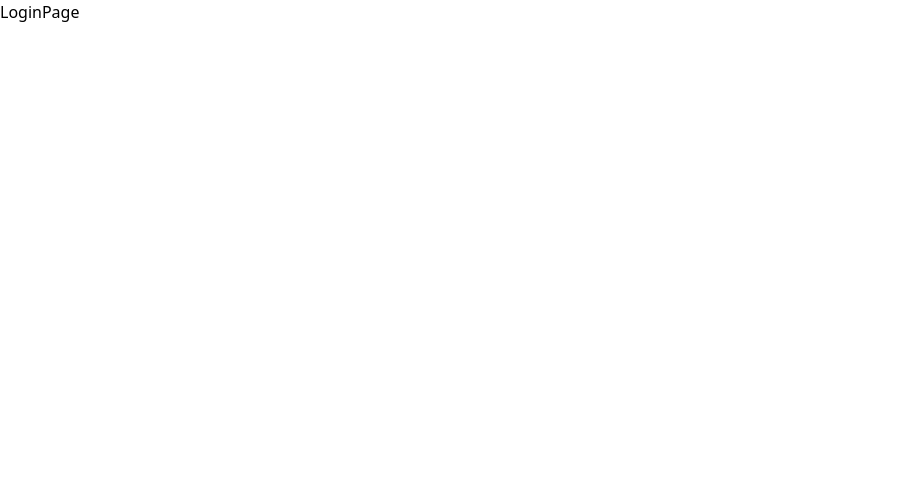
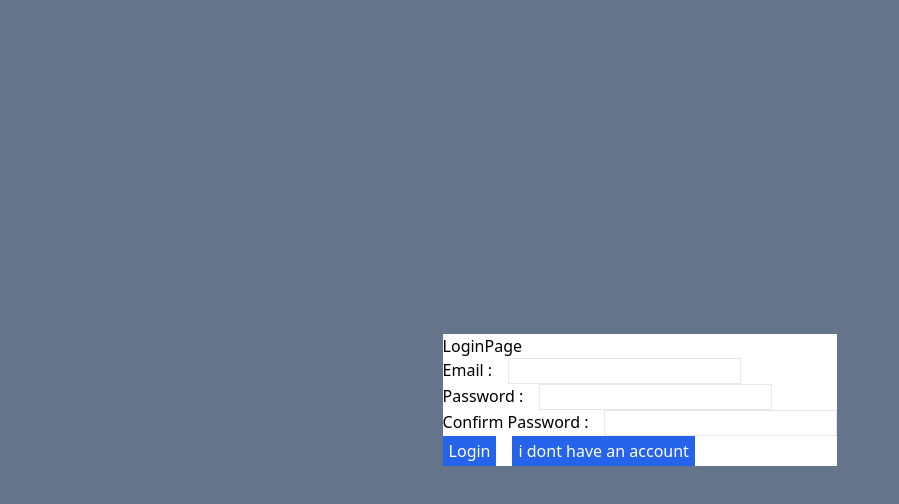
Before and after one commit to ariefhk/notes-app-v1, a React (Vite) app: page /login in a window 1280 px wide. Shown: the top 504 px of the page, without its empty margins (0-899 px from the left). Built offline with nearby package versions, Linux system fonts and the light colour scheme.

Commit message:
feat: add new

```diff
--- /dev/null
+++ b/src/components/Navigation.jsx
@@ -0,0 +1,3 @@
+export default function Navigation() {
+    return <div></div>;
+}
--- a/src/components/NotesApp.jsx
+++ b/src/components/NotesApp.jsx
@@ -3,11 +3,13 @@ import HomePage from "../pages/HomePage";
 import LoginPage from "../pages/LoginPage";
 import RequiredAuthProvider from "../providers/RequiredAuthProvider";
 import AddNotePage from "../pages/AddNotePage";
+import RegisterPage from "../pages/RegisterPage";
 
 export default function NotesApp() {
     return (
         <Routes>
             <Route path='/login' element={<LoginPage />} />
+            <Route path='/register' element={<RegisterPage />} />
             <Route element={<RequiredAuthProvider />}>
                 <Route path='/' element={<HomePage />} />
                 <Route path='/add' element={<AddNotePage />} />
--- a/src/pages/HomePage.jsx
+++ b/src/pages/HomePage.jsx
@@ -1,4 +1,49 @@
+import { useQuery } from "@tanstack/react-query";
+import { getAccessToken } from "../lib/api";
+// import { useNavigate } from "react-router-dom";
+
 export default function HomePage() {
+    // const navigate = useNavigate();
+    const {
+        data: todos,
+        isError,
+        isLoading,
+        isSuccess,
+    } = useQuery({
+        queryKey: ["getTodos"],
+        queryFn: async ({ signal }) => {
+            const response = await fetch(`https://notes-api.dicoding.dev/v1/notes`, {
+                signal,
+                headers: {
+                    "Content-Type": "application/json",
+                    Authorization: `Bearer ${getAccessToken()}`,
+                },
+            });
+
+            if (!response.ok) {
+                // navigate("/login", { replace: true });
+                throw new Error(response.statusText);
+            }
+            return response.json();
+        },
+    });
+
+    if (isLoading) {
+        return <h1>Loading...</h1>;
+    }
+
+    if (isError) {
+        return <h1>Sorry you have error</h1>;
+    }
+
+    if (isSuccess) {
+        console.log(todos.data);
+        return todos?.data.map((todo) => {
+            return <h1 key={todo.id}>{todo.body}</h1>;
+        });
+    }
+
+    console.log("render page");
     return (
         <div className='h-screen w-screen bg-red-600'>
             <h1>test homepage</h1>
--- a/src/pages/LoginPage.jsx
+++ b/src/pages/LoginPage.jsx
@@ -1,7 +1,108 @@
+import { useMutation } from "@tanstack/react-query";
+import { useNavigate } from "react-router-dom";
+import useInput from "../hooks/useInput";
+import clsx from "clsx";
+import { putAccessToken } from "../lib/api";
+
 export default function LoginPage() {
+    const { mutateAsync, isPending } = useMutation({
+        mutationKey: ["login"],
+        mutationFn: ({ email, password }) => {
+            return fetch(`https://notes-api.dicoding.dev/v1/login`, {
+                method: "POST",
+                headers: {
+                    "Content-Type": "application/json",
+                },
+                body: JSON.stringify({ email, password }),
+            });
+        },
+        onError: (err) => {
+            console.log(err);
+        },
+    });
+
+    const navigate = useNavigate();
+    const [email, onEmailChange] = useInput("");
+    const [password, onPasswordChange] = useInput("");
+    const [confirmPassword, onConfirmPasswordChange] = useInput("");
+
+    const handleSubmit = async (e) => {
+        e.preventDefault();
+
+        const checkInput = email || password || confirmPassword;
+
+        if (!checkInput) {
+            alert("input cant be empty");
+            return;
+        }
+
+        if (password !== confirmPassword) {
+            alert("invalid check password");
+            return;
+        }
+
+        try {
+            const response = await mutateAsync({ name, email, password });
+            const data = await response.json();
+            const token = data?.data?.accessToken;
+            putAccessToken(token);
+            if (response.ok) {
+                navigate("/", { replace: true });
+            }
+        } catch (error) {
+            console.log(error.message);
+        }
+    };
+
     return (
-        <div>
-            <h1>LoginPage</h1>
-        </div>
+        <section className='flex h-screen w-screen items-center justify-center bg-slate-500 '>
+            <form className='bg-white' onSubmit={handleSubmit}>
+                <h1>LoginPage</h1>
+
+                <div className='flex gap-[16px]'>
+                    <label htmlFor='email'>Email :</label>
+                    <input type='email' id='email' className='border' name={email} onChange={onEmailChange} />
+                </div>
+                <div className='flex gap-[16px]'>
+                    <label htmlFor='password'>Password :</label>
+                    <input
+                        type='password'
+                        id='password'
+                        className='border'
+                        name={password}
+                        onChange={onPasswordChange}
+                    />
+                </div>
+                <div className='flex gap-[16px]'>
+                    <label htmlFor='confirm-password'>Confirm Password :</label>
+                    <input
+                        type='password'
+                        id='confirm-password'
+                        className='border'
+                        name={confirmPassword}
+                        onChange={onConfirmPasswordChange}
+                    />
+                </div>
+                <div className='flex gap-[16px]'>
+                    <button
+                        disabled={isPending}
+                        type='submit'
+                        className={clsx(
+                            " px-[6px] py-[3px]  text-white",
+                            { "bg-blue-600": !isPending },
+                            { "bg-red-600": isPending },
+                        )}>
+                        Login
+                    </button>
+                    <button
+                        onClick={() => {
+                            navigate("/register", { replace: true });
+                        }}
+                        className='bg-blue-600 px-[6px] py-[3px]  text-white'>
+                        i dont have an account
+                    </button>
+                </div>
+            </form>
+        </section>
     );
 }
--- a/src/pages/RegisterPage.jsx
+++ b/src/pages/RegisterPage.jsx
@@ -1,3 +1,94 @@
+import { useMutation } from "@tanstack/react-query";
+import useInput from "../hooks/useInput";
+import clsx from "clsx";
+import { useNavigate } from "react-router-dom";
+
 export default function RegisterPage() {
-    return <div></div>;
+    const { mutateAsync, isPending } = useMutation({
+        mutationKey: ["register"],
+        mutationFn: ({ name, email, password }) => {
+            return fetch(`https://notes-api.dicoding.dev/v1/register`, {
+                method: "POST",
+                headers: {
+                    "Content-Type": "application/json",
+                },
+                body: JSON.stringify({ name, email, password }),
+            });
+        },
+        onError: (err) => {
+            console.log(err);
+        },
+    });
+
+    const [name, onNameChange] = useInput("");
+    const [email, onEmailChange] = useInput("");
+    const [password, onPasswordChange] = useInput("");
+    const [confirmPassword, onConfirmPasswordChange] = useInput("");
+    const navigate = useNavigate();
+
+    const handleSubmit = async (e) => {
+        e.preventDefault();
+
+        if (password !== confirmPassword) {
+            alert("invalid check password");
+            return;
+        }
+
+        try {
+            const response = await mutateAsync({ name, email, password });
+            const data = await response.json();
+            console.log(data);
+            if (response.ok) {
+                navigate("/login", { replace: true });
+            }
+        } catch (error) {
+            console.log(error.message);
+        }
+    };
+
+    return (
+        <section className='flex h-screen w-screen items-center justify-center bg-slate-500'>
+            <form className='bg-white' onSubmit={handleSubmit}>
+                <h1>Register Page</h1>
+                <div className='flex gap-[16px]'>
+                    <label htmlFor='name'>Name :</label>
+                    <input type='text' id='name' className='border' name={name} onChange={onNameChange} />
+                </div>
+                <div className='flex gap-[16px]'>
+                    <label htmlFor='email'>Email :</label>
+                    <input type='email' id='email' className='border' name={email} onChange={onEmailChange} />
+                </div>
+                <div className='flex gap-[16px]'>
+                    <label htmlFor='password'>Password :</label>
+                    <input
+                        type='password'
+                        id='password'
+                        className='border'
+                        name={password}
+                        onChange={onPasswordChange}
+                    />
+                </div>
+                <div className='flex gap-[16px]'>
+                    <label htmlFor='confirm-password'>Confirm Password :</label>
+                    <input
+                        type='password'
+                        id='confirm-password'
+                        className='border'
+                        name={confirmPassword}
+                        onChange={onConfirmPasswordChange}
+                    />
+                </div>
+                <button
+                    disabled={isPending}
+                    type='submit'
+                    className={clsx(
+                        " px-[6px] py-[3px]  text-white",
+                        { "bg-blue-600": !isPending },
+                        { "bg-red-600": isPending },
+                    )}>
+                    Register
+                </button>
+            </form>
+        </section>
+    );
 }
```
